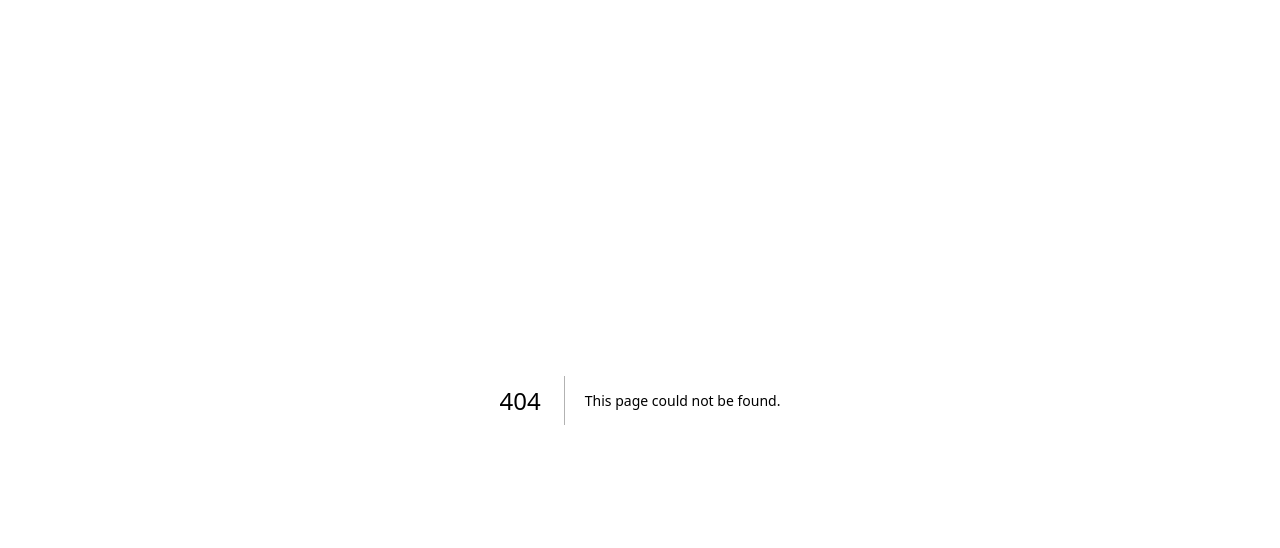
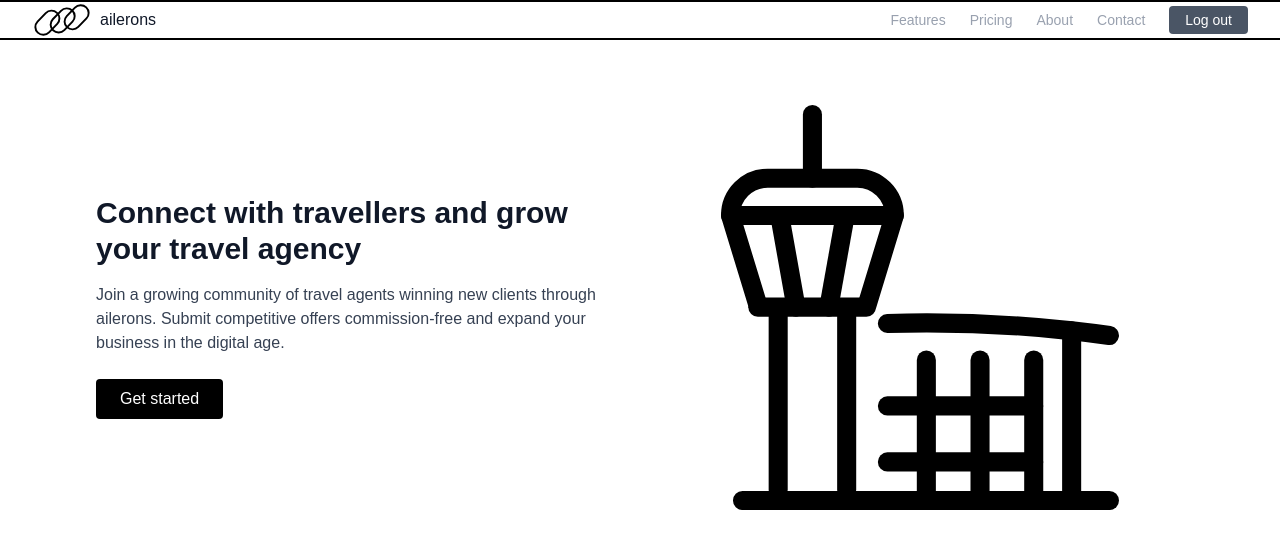
Before and after one commit to ailerons-cantab/ailerons-web, a Next.js app: page /about in a window 1280 px wide. Before the commit this address had no page. Shown: the top 548 px of the page. Built offline with nearby package versions, Linux system fonts and the light colour scheme.

Commit message:
added routes

```diff
--- /dev/null
+++ b/src/app/about/page.tsx
@@ -0,0 +1,60 @@
+"use client";
+
+import { useAppContext } from "@/context/useAppContext.hook";
+import Image from "next/image";
+import { useRouter } from "next/navigation";
+import { useEffect, useState } from "react";
+import Header from "../header";
+
+export default function FeaturesPage() {
+
+  const { loading, user } = useAppContext();
+  const [authLoading, setAuthLoading] = useState(true);
+  const router = useRouter();
+
+  useEffect(() => {
+    if (!user && !loading) {
+      router.replace("/auth");
+    }
+    setAuthLoading(false);
+  }, [user, loading, router]);
+
+  if (authLoading) {
+    return (
+      <div className="flex items-center justify-center h-screen">
+        <p className="text-gray-500">Checking session...</p>
+      </div>
+    );
+  }
+
+  return (
+    <div className="min-h-screen bg-white text-gray-900">
+      <Header />
+      {/* Main Content */}
+      <main className="max-w-6xl mx-auto grid grid-cols-1 md:grid-cols-2 gap-8 px-8 py-16 items-center">
+        <div>
+          <h1 className="text-3xl font-bold mb-4">
+            Connect with travellers and grow your travel agency
+          </h1>
+          <p className="text-gray-700 mb-6">
+            Join a growing community of travel agents winning new clients
+            through ailerons. Submit competitive offers commission-free and
+            expand your business in the digital age.
+          </p>
+          <button className="px-6 py-2 bg-black text-white rounded hover:opacity-90">
+            Get started
+          </button>
+        </div>
+        <div className="flex justify-center">
+          <Image
+            src="/airplane-placeholder.svg"
+            alt="airplane"
+            width={400}
+            height={300}
+            className="border rounded"
+          />
+        </div>
+      </main>
+    </div>
+  );
+}
--- /dev/null
+++ b/src/app/contact/page.tsx
@@ -0,0 +1,21 @@
+"use client";
+
+import Image from "next/image";
+import Header from "../header";
+
+export default function ContactPage() {
+
+  return <div className="min-h-screen bg-white text-gray-900">
+        <Header />
+        <main className="max-w-6xl mx-auto grid grid-cols-1 md:grid-cols-2 gap-8 px-8 py-16 items-center">
+            <div>
+                <h1 className="text-3xl font-bold mb-4">Contact</h1>
+                <p className="text-gray-700 mb-6">Info about Contact will be available soon. Stay tuned!</p>
+                <button className="px-6 py-2 bg-black text-white rounded hover:opacity-90">Get started</button>
+            </div>
+            <div className="flex justify-center">
+                <Image src="/airplane-placeholder.svg" alt="airplane" width={400} height={300} className="border rounded"/>
+            </div>
+        </main>
+    </div>
+}
--- /dev/null
+++ b/src/app/features/page.tsx
@@ -0,0 +1,21 @@
+"use client";
+
+import Image from "next/image";
+import Header from "../header";
+
+export default function FeaturesPage() {
+
+  return <div className="min-h-screen bg-white text-gray-900">
+        <Header />
+        <main className="max-w-6xl mx-auto grid grid-cols-1 md:grid-cols-2 gap-8 px-8 py-16 items-center">
+            <div>
+                <h1 className="text-3xl font-bold mb-4">Features</h1>
+                <p className="text-gray-700 mb-6">Info about Features will be available soon. Stay tuned!</p>
+                <button className="px-6 py-2 bg-black text-white rounded hover:opacity-90">Get started</button>
+            </div>
+            <div className="flex justify-center">
+                <Image src="/airplane-placeholder.svg" alt="airplane" width={400} height={300} className="border rounded"/>
+            </div>
+        </main>
+    </div>
+}
--- a/src/app/header.tsx
+++ b/src/app/header.tsx
@@ -16,16 +16,17 @@ export default function Header() {
     router.replace("/auth");
   };
 
-  return <header className="flex justify-between items-center px-8 py-2 border-b border-t border-black h-14">
+  return <header className="flex justify-between items-center px-8 border-b-2 border-t-2 border-black h-10">
         <div className="flex items-center gap-2">
-            <Image src="/ailerons_logo_white.svg" alt="ailerons logo" width={120} height={40}/>
+            <Image src="/ailerons_logo_black.svg" alt="ailerons logo" width={60} height={20}/>
+            <p>ailerons</p>
         </div>
-        <nav className="flex items-center gap-6 text-sm font-medium text-gray-500">
-            <a href="#" className="hover:text-black transition-colors">Features</a>
-            <a href="#" className="hover:text-black transition-colors">Pricing</a>
-            <a href="#" className="hover:text-black transition-colors">About</a>
-            <a href="#" className="hover:text-black transition-colors">Contact</a>
-            <button onClick={handleLogout} className="px-4 py-1 bg-black text-white rounded hover:opacity-90 transition">Log out</button>
+        <nav className="flex items-center gap-6 text-sm font-medium text-gray-400">
+            <a href="/features" className="hover:text-black transition-colors">Features</a>
+            <a href="/pricing" className="hover:text-black transition-colors">Pricing</a>
+            <a href="/about" className="hover:text-black transition-colors">About</a>
+            <a href="/contact" className="hover:text-black transition-colors">Contact</a>
+            <button onClick={handleLogout} className="px-4 py-1 bg-gray-600 text-white rounded hover:opacity-90 transition">Log out</button>
         </nav>
     </header>
 }
--- a/src/app/home/page.tsx
+++ b/src/app/home/page.tsx
@@ -1,31 +1,9 @@
 "use client";
 
-import { useAppContext } from "@/context/useAppContext.hook";
 import Image from "next/image";
-import { useRouter } from "next/navigation";
-import { useEffect, useState } from "react";
 import Header from "../header";
 
 export default function HomePage() {
-
-  const { loading, user } = useAppContext();
-  const [authLoading, setAuthLoading] = useState(true);
-  const router = useRouter();
-
-  useEffect(() => {
-    if (!user && !loading) {
-      router.replace("/auth");
-    }
-    setAuthLoading(false);
-  }, [user, loading, router]);
-
-  if (authLoading) {
-    return (
-      <div className="flex items-center justify-center h-screen">
-        <p className="text-gray-500">Checking session...</p>
-      </div>
-    );
-  }
 
   return (
     <div className="min-h-screen bg-white text-gray-900">
@@ -46,13 +24,7 @@ export default function HomePage() {
                 </button>
                 </div>
                 <div className="flex justify-center">
-          <Image
-            src="/airplane-placeholder.svg"
-            alt="airplane"
-            width={400}
-            height={300}
-            className="border rounded"
-          />
+                <Image src="/airplane-placeholder.svg" alt="airplane" width={400} height={300} className="border rounded"/>
             </div>
         </main>
     </div>
--- /dev/null
+++ b/src/app/pricing/page.tsx
@@ -0,0 +1,21 @@
+"use client";
+
+import Image from "next/image";
+import Header from "../header";
+
+export default function PricingPage() {
+
+  return <div className="min-h-screen bg-white text-gray-900">
+        <Header />
+        <main className="max-w-6xl mx-auto grid grid-cols-1 md:grid-cols-2 gap-8 px-8 py-16 items-center">
+            <div>
+                <h1 className="text-3xl font-bold mb-4">PRICING</h1>
+                <p className="text-gray-700 mb-6">Info about pricing will be available soon. Stay tuned!</p>
+                <button className="px-6 py-2 bg-black text-white rounded hover:opacity-90">Get started</button>
+            </div>
+            <div className="flex justify-center">
+                <Image src="/airplane-placeholder.svg" alt="airplane" width={400} height={300} className="border rounded"/>
+            </div>
+        </main>
+    </div>
+}
```
Also changed, not shown: public/ailerons_logo_black.svg (added). Lines whose indentation alone changed are shown as unchanged.
